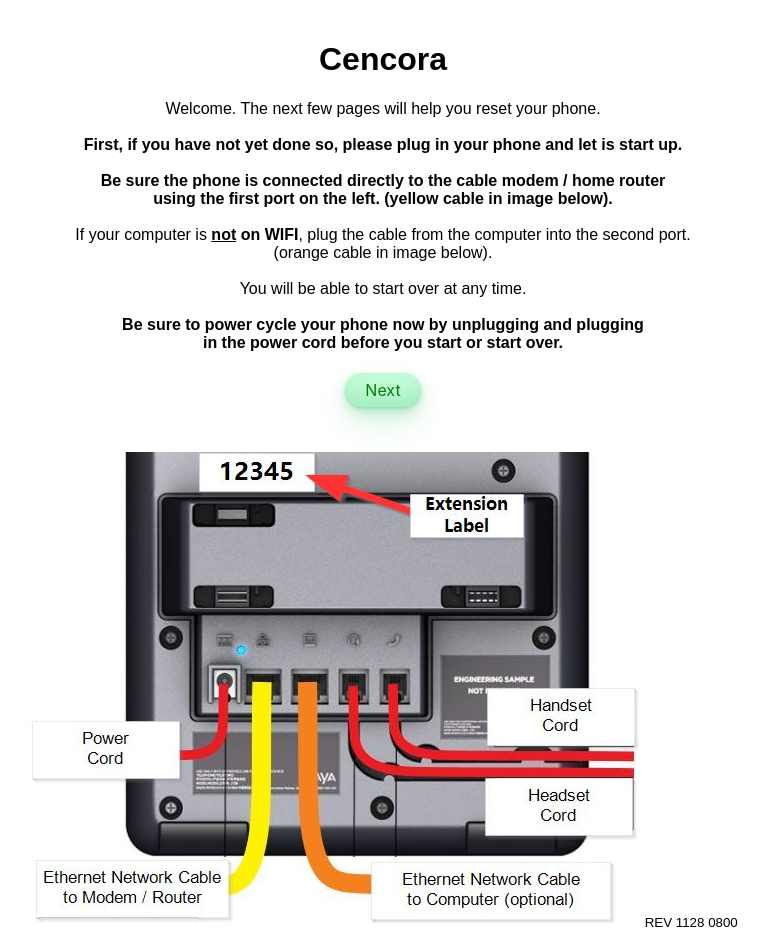
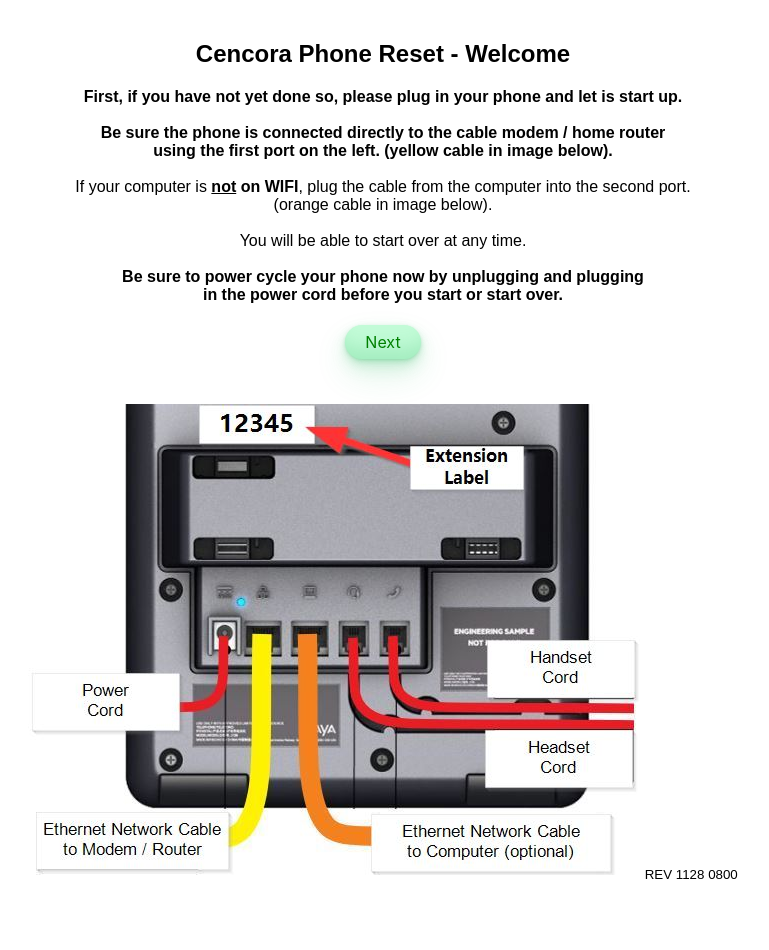
Before and after one commit to chclauss/AB, a plain HTML site: page index.html in a window 1280 px wide. Shown: the whole page, without its empty margins (257-1026 px from the left). After the commit the page ends 902 px from the top, so only its background shows below. Drawn offline with Linux system fonts and the light colour scheme.

Commit message:
Update index.html

```diff
--- a/index.html
+++ b/index.html
@@ -9,8 +9,8 @@
 <body>
     <div id="container">
         <div id="content">
-            <h1>Cencora</h1>
-            <p>Welcome.  The next few pages will help you reset your phone.  <br><br><b>First, if you have not yet done so, please plug in your phone and let is start up.
+            <h2>Cencora Phone Reset - Welcome</h2>
+            <p><b>First, if you have not yet done so, please plug in your phone and let is start up.
 			<br><br><b>Be sure the phone is connected directly to the cable modem / home router <br>using the first port on the left. (yellow cable in image below).</b>
 			<br><br></b>If your computer is <b><u>not</u> on WIFI</b>, plug the cable from the computer into the second port. <br>(orange cable in image below).
 			<br><br>You will be able to start over at any time. <br><br><b>Be sure to power cycle your phone now by unplugging and plugging <br>in the power cord before you start or start over.</b></p>
```
